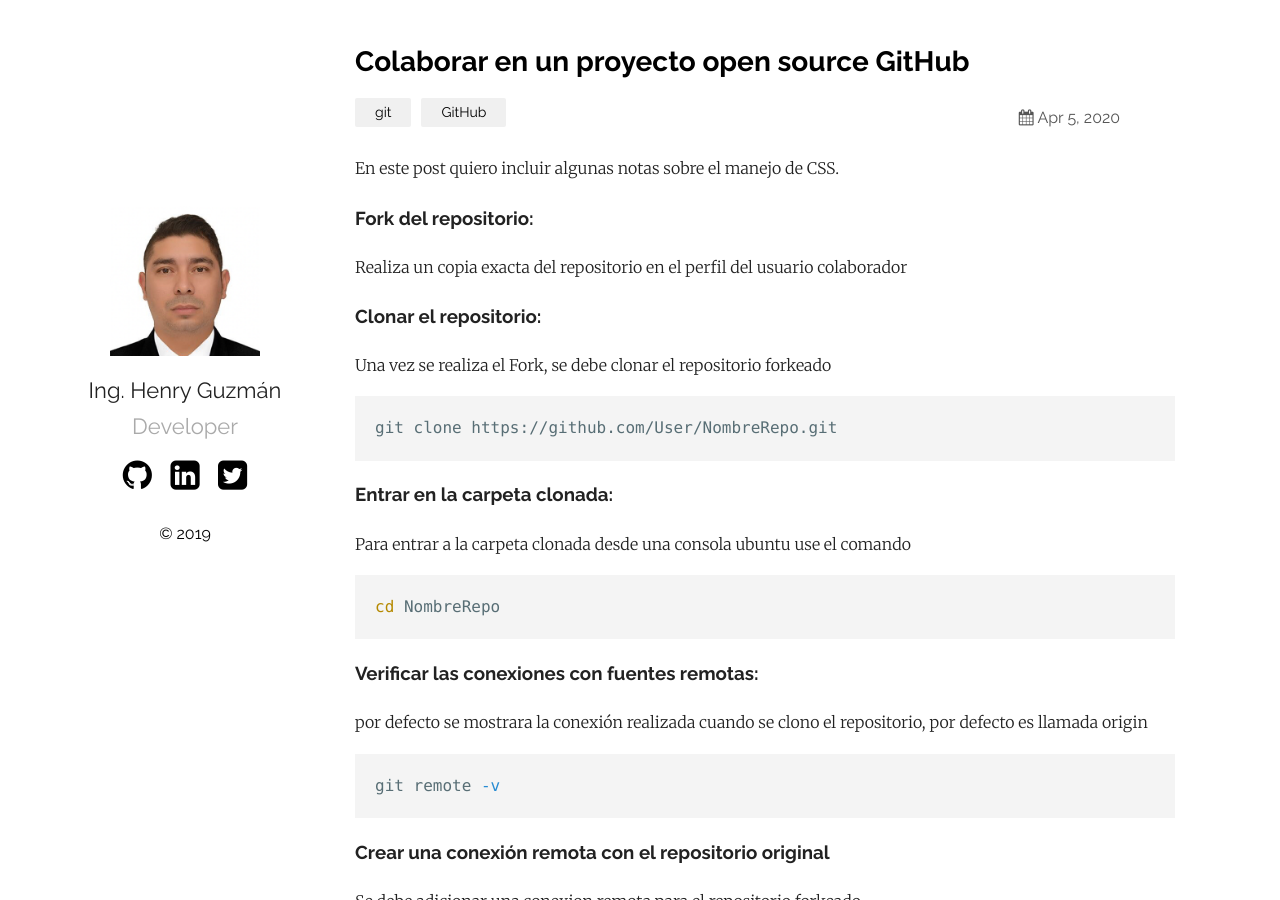
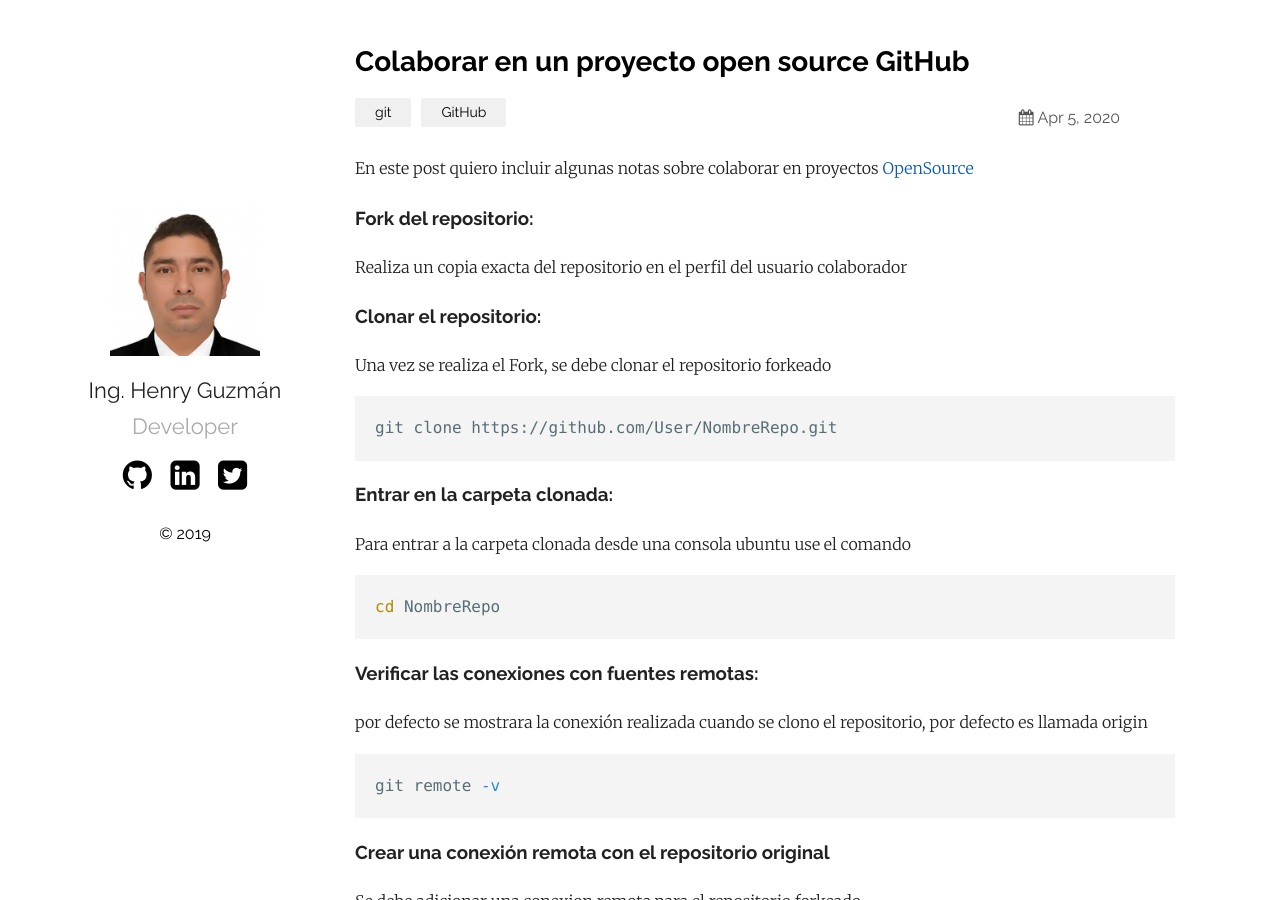
Before and after one commit to hguzman/hguzman.github.io, a Jekyll site: the page built from _posts/2020-03-5-colaborar en un proyecto opensource en GitHub.markdown, in a window 1280 px wide and 900 px high. Built offline with Jekyll 4.4.1, drawn with Linux system fonts in a browser that asks for light colours; comment, search, counter and statistics services are not loaded.

Commit message:
Update 2020-03-5-colaborar en un proyecto opensource en GitHub.markdown

```diff
--- a/_posts/2020-03-5-colaborar en un proyecto opensource en GitHub.markdown
+++ b/_posts/2020-03-5-colaborar en un proyecto opensource en GitHub.markdown
@@ -5,7 +5,7 @@ date:   2020-04-05 13:00:00 +0530
 categories: git GitHub
 ---
 
-En este post quiero incluir algunas notas sobre el manejo de CSS.
+En este post quiero incluir algunas notas sobre colaborar en proyectos [OpenSource](https://en.wikipedia.org/wiki/Open_source)
 
 ### Fork del repositorio:
 
```
